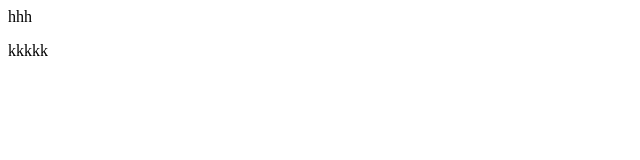
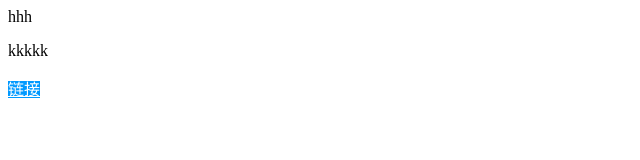
Before and after one commit to woshihaoyutao/mycode78, a plain HTML site: page index.html in a window 1280 px wide. Shown: the full height of the page, 0-640 px from the left. Drawn offline with Linux system fonts and the light colour scheme.

Commit message:
增加了一个a标签和相应的css文件

```diff
--- /dev/null
+++ b/css/public.css
@@ -0,0 +1,4 @@
+a {
+  background: #09f;
+  color: #fff;
+}
--- a/index.html
+++ b/index.html
@@ -5,9 +5,11 @@
     <meta http-equiv="X-UA-Compatible" content="IE=edge" />
     <meta name="viewport" content="width=device-width, initial-scale=1.0" />
     <title>Document</title>
+    <link rel="stylesheet" href="css/public.css" />
   </head>
   <body>
     <div>hhh</div>
     <p>kkkkk</p>
+    <a href="#">链接</a>
   </body>
 </html>
```
